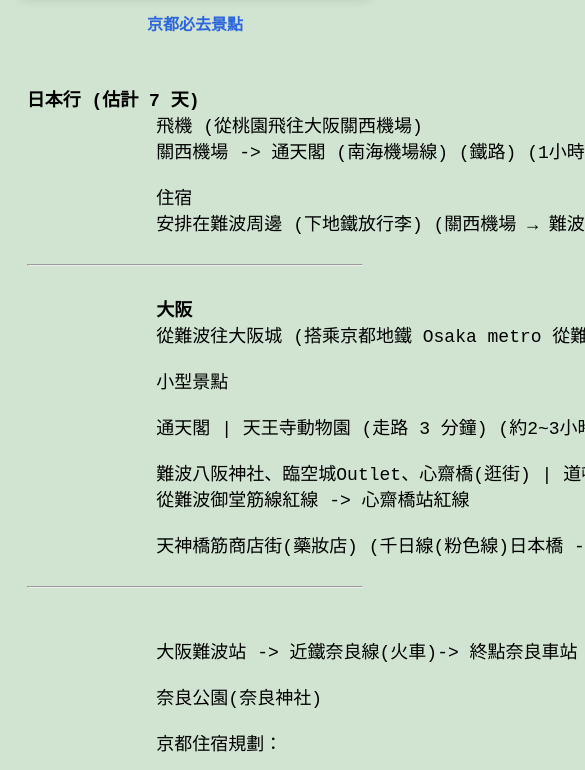
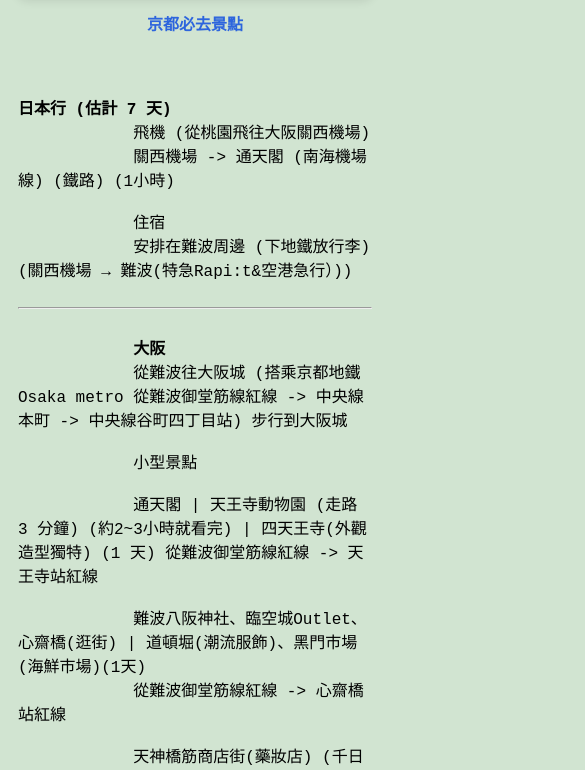
Before and after one commit to Mark551618/Nodejs-project, a website: page index.html in a window 390 px wide. Shown: the part 2572-3342 px from the top of the page, 585 px wide, since content can reach past the window. Drawn offline with Linux system fonts and the light colour scheme.

Commit message:
japantravel update

```diff
--- a/index.html
+++ b/index.html
@@ -119,11 +119,11 @@
             height: auto;
         }
 
-        .japantravel{
-
-            width: 90%;      /* 使用百分比寬度 */
-            height: auto;    /* 自動高度，避免固定高度造成擠壓 */
-            margin: 20px auto;  /* 上下間距縮小，左右置中 */
+        .japantravel pre {
+            white-space: pre-wrap;
+            word-wrap: break-word;
+            font-size: 16px;
+            padding: 10px;
         }
     }
 </style>
```
